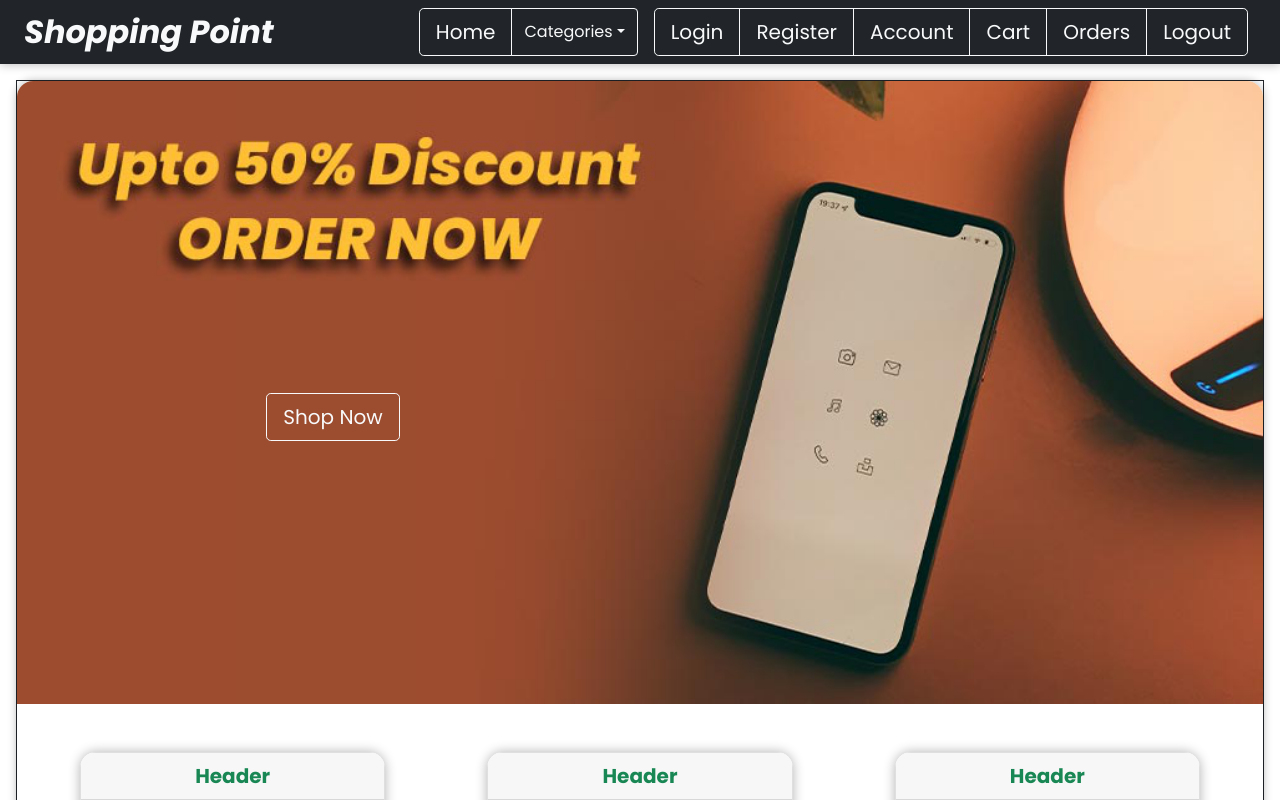
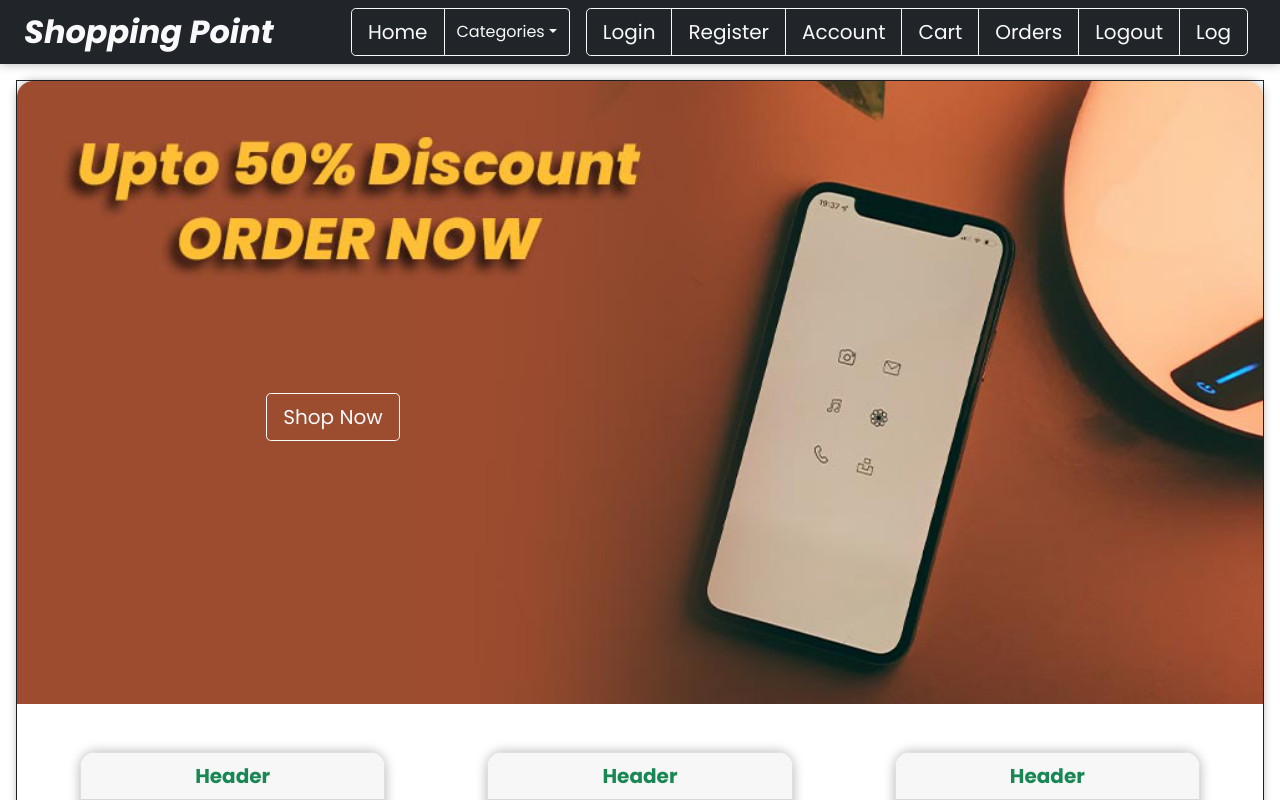
Before and after one commit to MarchingTorpedo/E-Commerce, an Angular app: page /home in a window 1280 px wide. Shown: the top 800 px of the page. Built offline with nearby package versions, Linux system fonts and the light colour scheme.

Commit message:
#101 new button log

```diff
--- a/src/app/header/header.component.html
+++ b/src/app/header/header.component.html
@@ -32,6 +32,7 @@
             <button type="button" class="btn btn-outline-light">Cart</button>
             <button type="button" class="btn btn-outline-light">Orders</button>
             <button type="button" class="btn btn-outline-light">Logout</button>
+            <button type="button" class="btn btn-outline-light">Log</button>
         </div>
     </div>
 </header>
```
